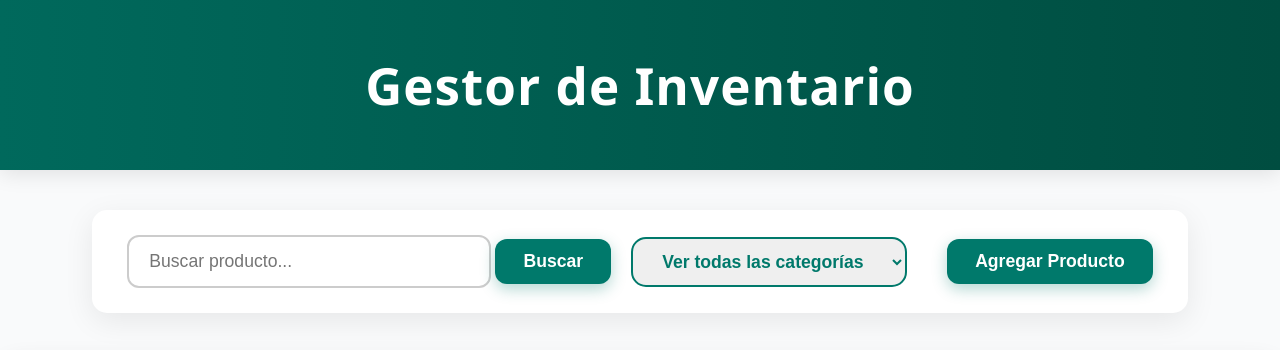
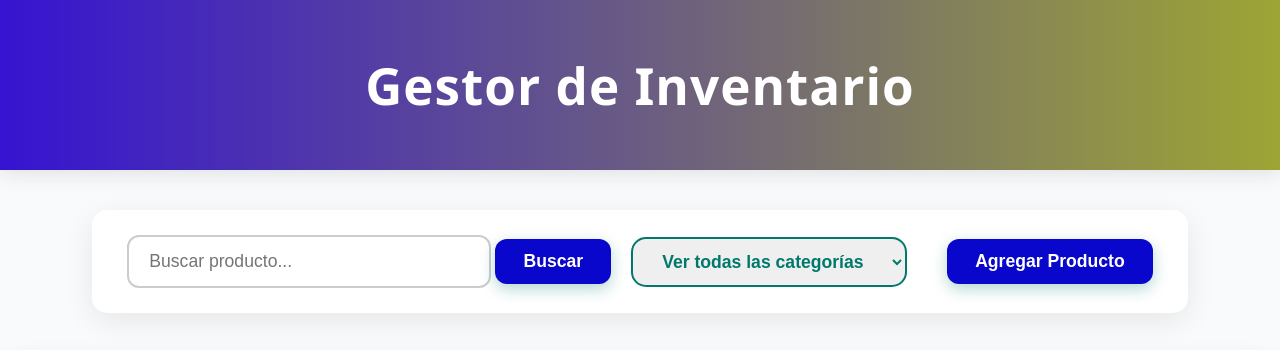
Before and after one commit to CesarMartel/CONTROL_INVENTARIO, a Django app: page / in a window 1280 px wide. Shown: the top 350 px of the page. Run offline with Django 5.2, Linux system fonts and the light colour scheme; data that the repository does not hold is empty.

Commit message:
Actualizado estilos

```diff
--- a/GroupProyect/static/css/styles.css
+++ b/GroupProyect/static/css/styles.css
@@ -21,7 +21,7 @@ body {
    BARRA DE NAVEGACIÓN
 =========================== */
 header {
-  background: linear-gradient(90deg, #00695c, #004d40);
+  background: linear-gradient(90deg, #3613d1, #9da534);
   color: white;
   padding: 50px 0;
   text-align: center;
@@ -66,14 +66,14 @@ header h1 {
 }
 
 #search:focus {
-  border-color: #00796b;
+  border-color: #0781d3;
   outline: none;
   box-shadow: 0 0 8px rgba(0, 121, 107, 0.4);
 }
 
 /* Botones generales */
 button {
-  background: #00796b;
+  background: #0a07cc;
   color: white;
   border: none;
   padding: 12px 28px;
```
